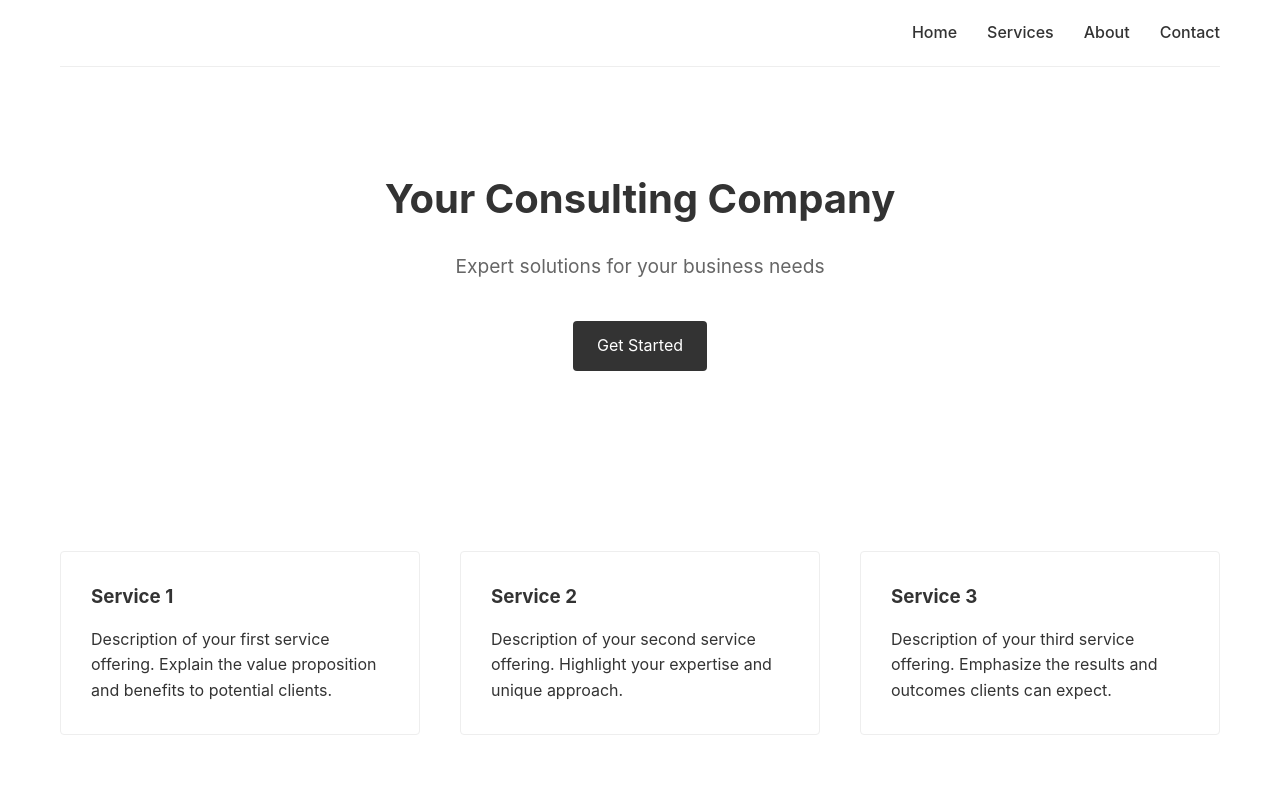
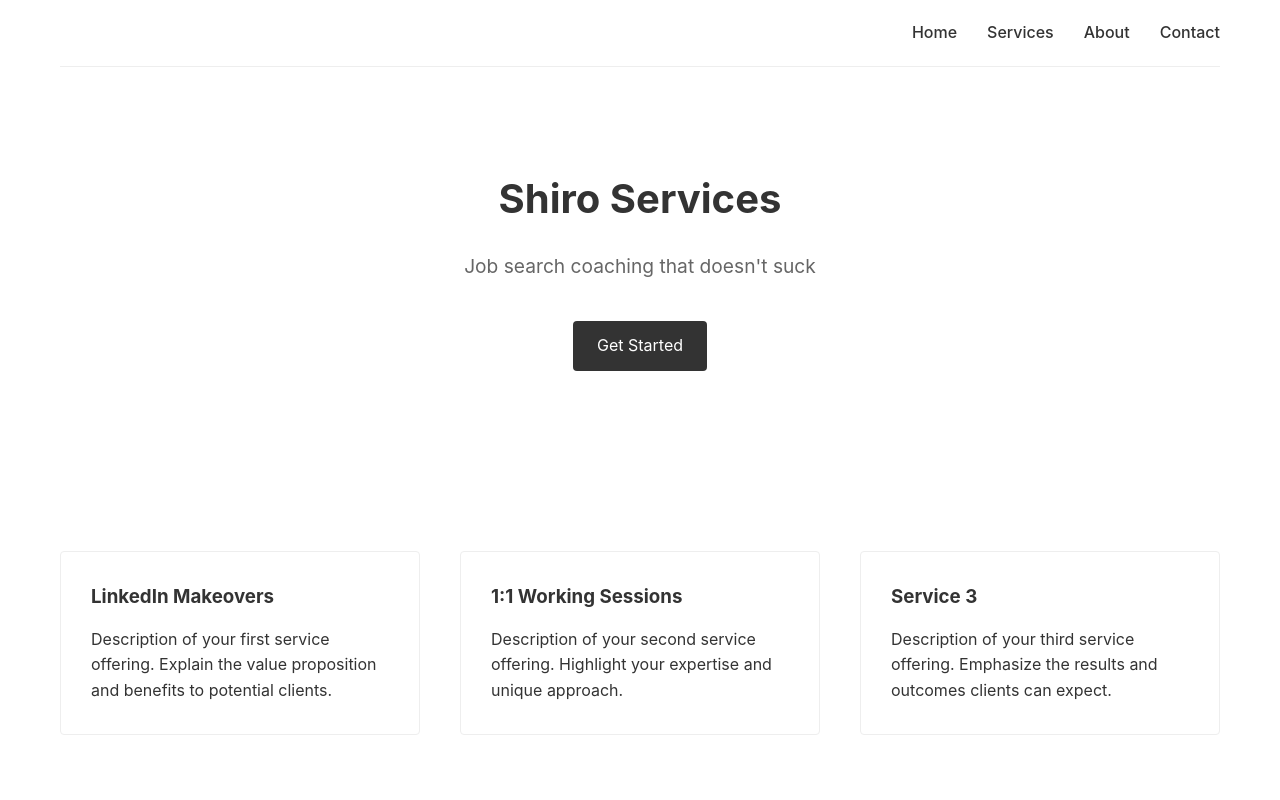
Before and after one commit to jdmsquash/whosash, a plain HTML site: page index.html in a window 1280 px wide. Shown: the top 800 px of the page. Drawn offline with Linux system fonts and the light colour scheme.

Commit message:
Update index.html

```diff
--- a/index.html
+++ b/index.html
@@ -3,7 +3,7 @@
 <head>
     <meta charset="UTF-8">
     <meta name="viewport" content="width=device-width, initial-scale=1.0">
-    <title>Your Consulting Services</title>
+    <title>Hi, I'm Ash</title>
     <style>
         /* Reset and base styles */
         * {
@@ -156,18 +156,18 @@
     </nav>
 
     <section id="home" class="hero">
-        <h1>Your Consulting Company</h1>
-        <p class="subtitle">Expert solutions for your business needs</p>
+        <h1>Shiro Services</h1>
+        <p class="subtitle">Job search coaching that doesn't suck</p>
         <a href="#contact" class="cta-button">Get Started</a>
     </section>
 
     <section id="services" class="services">
         <div class="service-card">
-            <h3>Service 1</h3>
+            <h3>LinkedIn Makeovers</h3>
             <p>Description of your first service offering. Explain the value proposition and benefits to potential clients.</p>
         </div>
         <div class="service-card">
-            <h3>Service 2</h3>
+            <h3>1:1 Working Sessions</h3>
             <p>Description of your second service offering. Highlight your expertise and unique approach.</p>
         </div>
         <div class="service-card">
```
